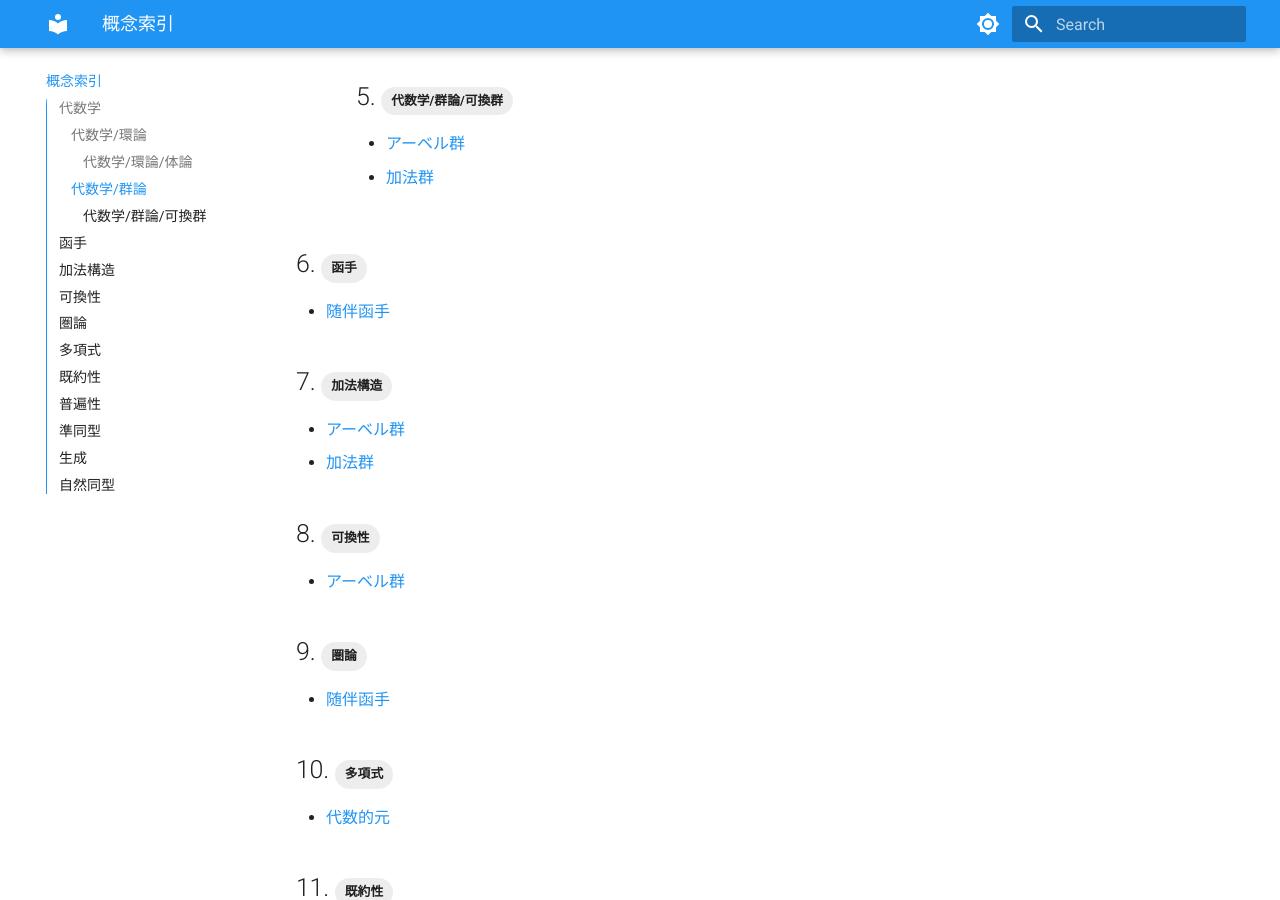
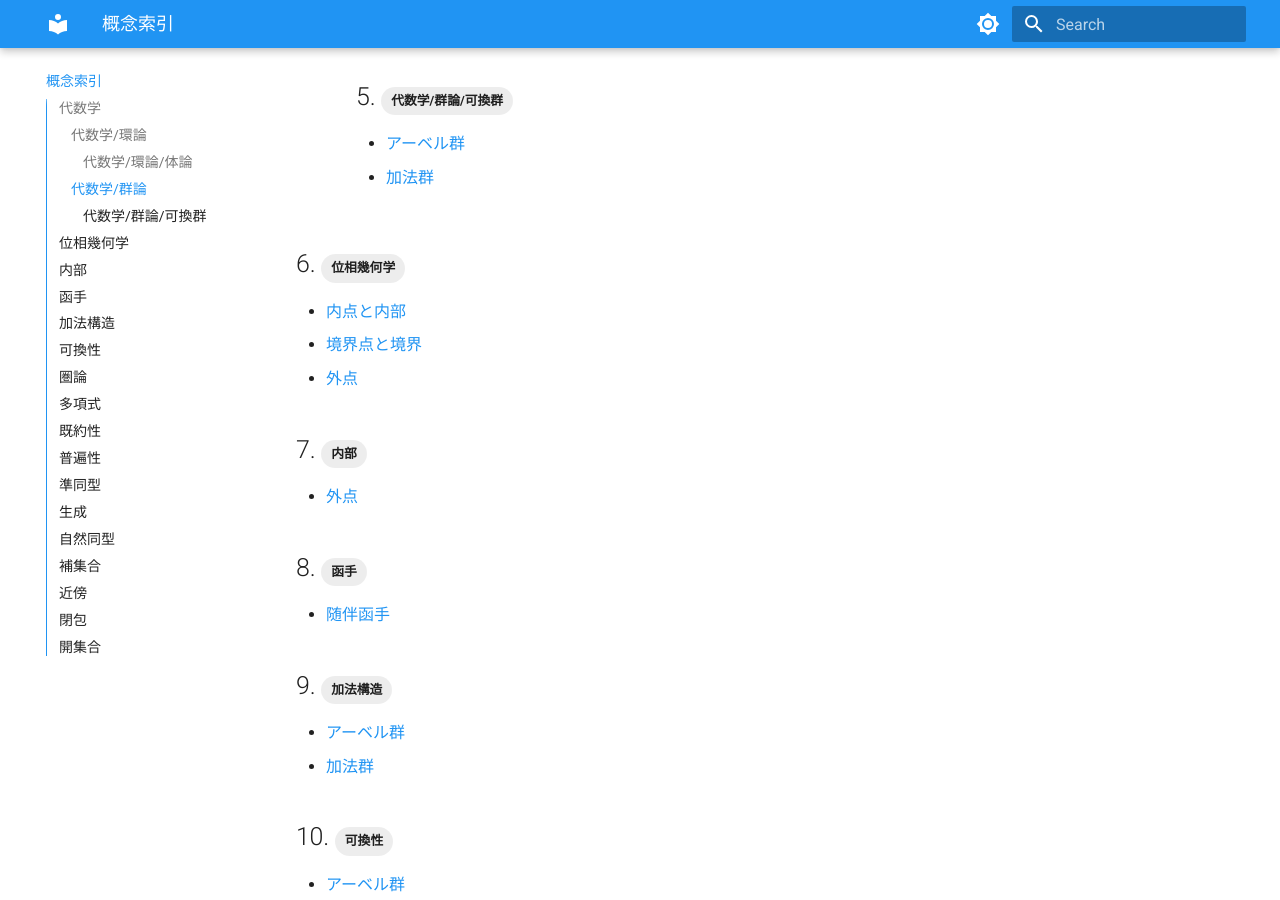
Before and after one commit to skrtk98/deepmath, an MkDocs documentation site: the page built from docs/tags.md, in a window 1280 px wide and 900 px high, scrolled down 618 px. Built offline with MkDocs 1.6.1 and Material for MkDocs 9.7.7, drawn with Linux system fonts in a browser that asks for light colours; some of the changed text lies outside the part shown.

Commit message:
Migrate interior exterior and boundary points

````diff
--- /dev/null
+++ b/docs/wiki/boundary_point.md
@@ -0,0 +1,25 @@
+---
+tags:
+  - 位相幾何学
+  - 閉包
+  - 近傍
+---
+
+# 境界点と境界
+
+部分集合とその補集合のいずれにも、どの近傍からも到達できる点を境界点という。
+
+## 定義と性質
+
+> [!definition] 境界点
+> 位相空間 $`X`$ の部分集合 $`A`$ に対し、任意の近傍 $`U`$ が $`A`$ と $`X\setminus A`$ の両方と交わる点を $`A`$ の境界点という。
+> 境界点全体を $`\partial A`$ と書く。
+
+境界は
+
+```math
+\partial A=\overline{A}\cap\overline{X\setminus A}
+```
+
+と表せる。
+さらに $`\overline{A}=A^\circ\sqcup\partial A`$ が成り立つ。
--- /dev/null
+++ b/docs/wiki/exterior_point.md
@@ -0,0 +1,18 @@
+---
+tags:
+  - 位相幾何学
+  - 補集合
+  - 内部
+---
+
+# 外点
+
+部分集合の補集合の内点を、その部分集合の外点という。
+
+## 定義
+
+> [!definition] 外点
+> 位相空間 $`X`$ の部分集合 $`A`$ に対し、$`X\setminus A`$ の内点である点を $`A`$ の外点という。
+
+外点全体は $`(X\setminus A)^\circ`$ である。
+したがって、外点はある近傍が $`A`$ と交わらない点として特徴づけられる。
--- /dev/null
+++ b/docs/wiki/interior_point.md
@@ -0,0 +1,19 @@
+---
+tags:
+  - 位相幾何学
+  - 開集合
+  - 近傍
+---
+
+# 内点と内部
+
+部分集合の内部は、その中に含まれる最大の開集合である。
+
+## 定義と性質
+
+> [!definition] 内点
+> 位相空間 $`X`$ の部分集合 $`A`$ と点 $`x`$ に対し、$`x`$ の近傍 $`U`$ で $`U\subseteq A`$ を満たすものが存在するとき、$`x`$ を $`A`$ の内点という。
+> 内点全体を $`A^\circ`$ と書き、$`A`$ の内部という。
+
+$`A^\circ`$ は $`A`$ に含まれる最大の開集合である。
+近傍系から $`A\mapsto A^\circ`$ を定めると、これは単調、冪等、有限共通部分を保つ内部作用素となる。
````
Also changed, not shown: MIGRATION_AUDIT.md (+3 -0 lines).
